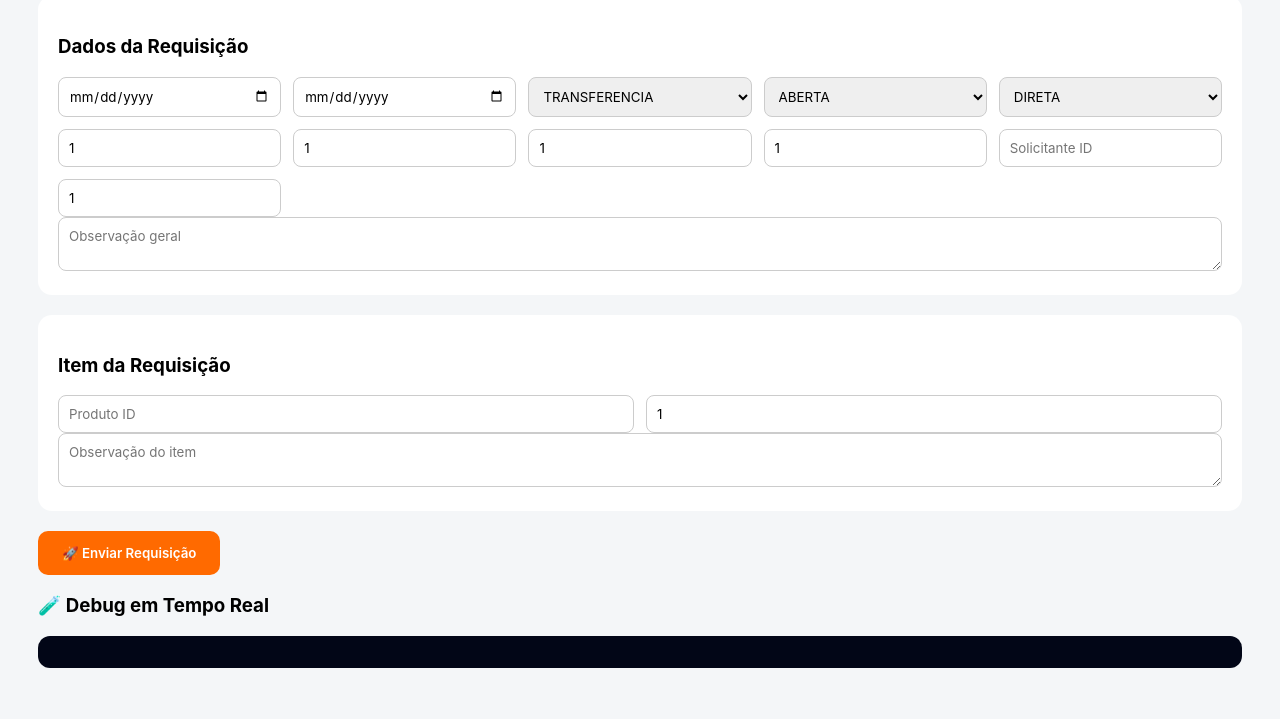
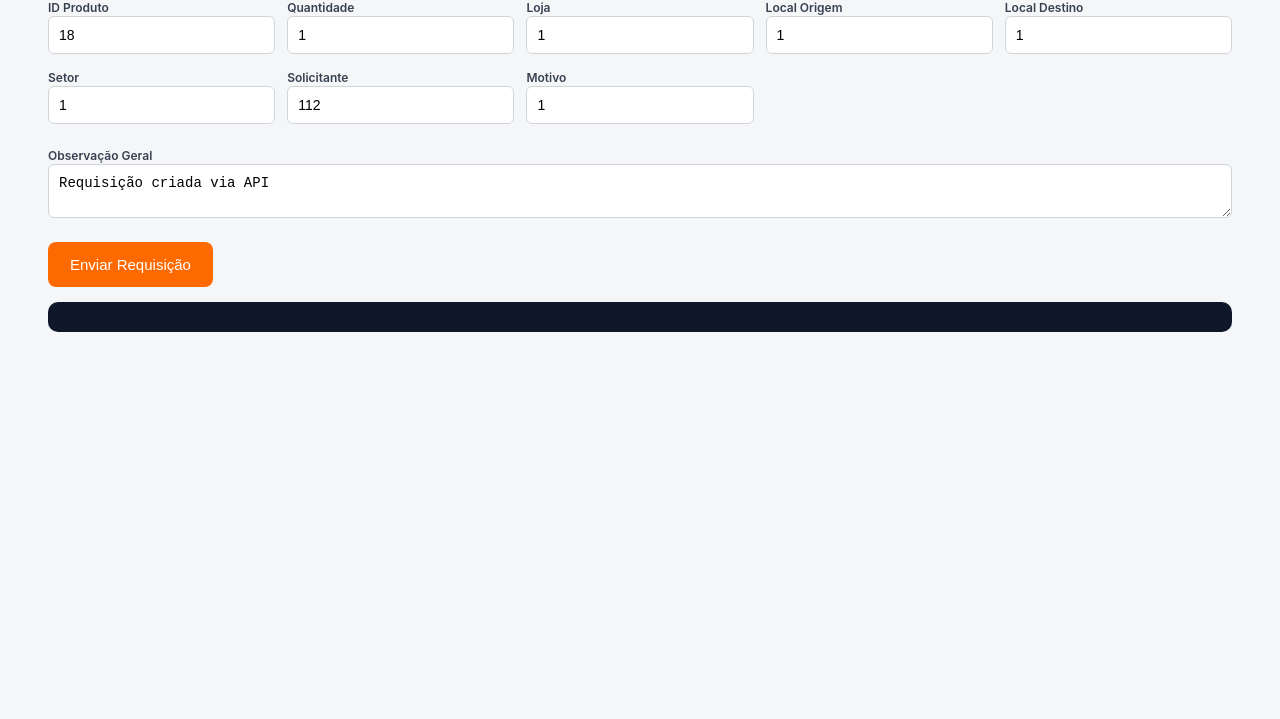
Before and after one commit to tvclena/novarequisicao, a plain HTML site: page index-requisicao.html in a window 1280 px wide. Shown: the part 122-841 px from the top of the page. After the commit the page ends 800 px from the top, so only its background shows below. Drawn offline with Linux system fonts and the light colour scheme.

Commit message:
Update index-requisicao.html

```diff
--- a/index-requisicao.html
+++ b/index-requisicao.html
@@ -2,176 +2,175 @@
 <html lang="pt-BR">
 <head>
 <meta charset="UTF-8">
-<title>📦 Requisição de Mercadoria (Debug Total)</title>
+<title>Requisição de Mercadoria - Debug Total</title>
 
 <style>
-* { box-sizing: border-box; font-family: Inter, Arial }
-body { background:#f4f6f8; padding:30px }
-h1 { margin-bottom:20px }
+* { box-sizing: border-box }
+body {
+  font-family: Inter, Arial, sans-serif;
+  background: #f4f6f8;
+  padding: 40px;
+  color: #111;
+}
+h1 { margin-bottom: 10px }
 
 .grid {
-  display:grid;
-  grid-template-columns: repeat(auto-fit, minmax(220px, 1fr));
-  gap:12px;
+  display: grid;
+  grid-template-columns: repeat(auto-fit,minmax(220px,1fr));
+  gap: 12px;
+  margin-bottom: 20px;
 }
 
 input, select, textarea {
-  padding:10px;
-  border-radius:8px;
-  border:1px solid #ccc;
-  width:100%;
+  padding: 10px;
+  width: 100%;
+  border-radius: 6px;
+  border: 1px solid #d1d5db;
+  font-size: 14px;
 }
 
-textarea { resize:vertical }
+textarea { resize: vertical }
 
 button {
-  background:#ff6a00;
-  color:#fff;
-  border:none;
-  padding:14px 24px;
-  border-radius:10px;
-  font-weight:600;
-  cursor:pointer;
-  margin-top:20px;
+  padding: 14px 22px;
+  background: #ff6a00;
+  color: #fff;
+  border: none;
+  border-radius: 8px;
+  font-size: 15px;
+  cursor: pointer;
+}
+button:hover { opacity: .9 }
+
+pre {
+  background: #0f172a;
+  color: #e5e7eb;
+  padding: 15px;
+  border-radius: 10px;
+  overflow: auto;
+  font-size: 13px;
+  margin-top: 15px;
 }
 
-button:hover { opacity:.9 }
-
 .card {
-  background:#fff;
-  padding:20px;
-  border-radius:14px;
-  margin-top:20px;
-}
-
-pre {
-  background:#020617;
-  color:#e5e7eb;
-  padding:16px;
-  border-radius:12px;
-  overflow:auto;
-  font-size:13px;
+  background: #fff;
+  padding: 20px;
+  border-radius: 14px;
+  margin-top: 25px;
 }
 
 .error {
-  background:#fee2e2;
-  color:#991b1b;
-  padding:14px;
-  border-radius:10px;
-  margin-top:15px;
+  background: #fee2e2;
+  color: #991b1b;
+  padding: 12px;
+  border-radius: 8px;
+  margin-top: 15px;
 }
-
 .success {
-  background:#dcfce7;
-  color:#166534;
-  padding:14px;
-  border-radius:10px;
-  margin-top:15px;
+  background: #dcfce7;
+  color: #166534;
+  padding: 12px;
+  border-radius: 8px;
+  margin-top: 15px;
+}
+label {
+  font-size: 12px;
+  font-weight: 600;
+  color: #374151;
 }
 </style>
 </head>
 
 <body>
 
-<h1>📦 Requisição de Mercadoria — Debug Total</h1>
+<h1>📦 Requisição de Mercadoria (Debug Total)</h1>
 
-<div class="card">
-  <h3>Dados da Requisição</h3>
-
-  <div class="grid">
-    <input id="dataTransferencia" type="date">
-    <input id="dataRecebimento" type="date">
-
-    <select id="tipo">
-      <option value="TRANSFERENCIA">TRANSFERENCIA</option>
-      <option value="CONSUMO">CONSUMO</option>
-    </select>
-
-    <select id="status">
-      <option value="ABERTA">ABERTA</option>
-      <option value="RECEBIDA">RECEBIDA</option>
-    </select>
-
-    <select id="modelo">
-      <option value="DIRETA">DIRETA</option>
-    </select>
-
-    <input id="lojaId" type="number" value="1" placeholder="Loja ID">
-    <input id="localOrigemId" type="number" value="1" placeholder="Local Origem ID">
-    <input id="localDestinoId" type="number" value="1" placeholder="Local Destino ID">
-    <input id="setorId" type="number" value="1" placeholder="Setor ID">
-    <input id="solicitanteId" type="number" placeholder="Solicitante ID">
-    <input id="motivoRequisicaoId" type="number" value="1" placeholder="Motivo ID">
+<div class="grid">
+  <div>
+    <label>ID Produto</label>
+    <input id="produtoId" type="number" value="18">
   </div>
-
-  <textarea id="observacaoGeral" placeholder="Observação geral"></textarea>
+  <div>
+    <label>Quantidade</label>
+    <input id="quantidade" type="number" value="1">
+  </div>
+  <div>
+    <label>Loja</label>
+    <input id="lojaId" type="number" value="1">
+  </div>
+  <div>
+    <label>Local Origem</label>
+    <input id="localOrigemId" type="number" value="1">
+  </div>
+  <div>
+    <label>Local Destino</label>
+    <input id="localDestinoId" type="number" value="1">
+  </div>
+  <div>
+    <label>Setor</label>
+    <input id="setorId" type="number" value="1">
+  </div>
+  <div>
+    <label>Solicitante</label>
+    <input id="solicitanteId" type="number" value="112">
+  </div>
+  <div>
+    <label>Motivo</label>
+    <input id="motivoId" type="number" value="1">
+  </div>
 </div>
 
-<div class="card">
-  <h3>Item da Requisição</h3>
+<label>Observação Geral</label>
+<textarea id="obsGeral">Requisição criada via API</textarea>
 
-  <div class="grid">
-    <input id="produtoId" type="number" placeholder="Produto ID">
-    <input id="quantidade" type="number" step="0.001" value="1">
-  </div>
-
-  <textarea id="observacaoItem" placeholder="Observação do item"></textarea>
-</div>
-
-<button onclick="enviar()">🚀 Enviar Requisição</button>
+<br><br>
+<button onclick="enviar()">Enviar Requisição</button>
 
 <div id="msg"></div>
-
-<h3>🧪 Debug em Tempo Real</h3>
 <pre id="debug"></pre>
 
 <script>
-const debug = document.getElementById("debug");
-const msg = document.getElementById("msg");
-
-function log(text) {
-  debug.textContent += text + "\n";
-}
-
 async function enviar() {
+  const debug = document.getElementById("debug");
+  const msg = document.getElementById("msg");
   debug.textContent = "";
   msg.innerHTML = "";
 
   try {
-    log("🔐 OBTENDO TOKEN...");
+    debug.textContent += "🔐 OBTENDO TOKEN...\n";
 
     const authResp = await fetch("/api/auth");
     const authText = await authResp.text();
-    log("AUTH RAW:");
-    log(authText + "\n");
+
+    debug.textContent += "AUTH RAW:\n" + authText + "\n\n";
 
     const auth = JSON.parse(authText);
     const token = auth.accessToken;
 
     if (!token) throw new Error("Token não retornado");
 
-    log("TOKEN OK:");
-    log(token + "\n");
+    debug.textContent += "TOKEN OK:\n" + token + "\n\n";
 
     const body = {
-      dataTransferencia: document.getElementById("dataTransferencia").value,
-      dataRecebimento: document.getElementById("dataRecebimento").value,
-      tipo: document.getElementById("tipo").value,
-      status: document.getElementById("status").value,
-      modelo: document.getElementById("modelo").value,
-      lojaId: Number(document.getElementById("lojaId").value),
-      localOrigemId: Number(document.getElementById("localOrigemId").value),
-      localDestinoId: Number(document.getElementById("localDestinoId").value),
-      setorId: Number(document.getElementById("setorId").value),
-      solicitanteId: Number(document.getElementById("solicitanteId").value),
-      motivoRequisicaoId: Number(document.getElementById("motivoRequisicaoId").value),
-      observacaoGeral: document.getElementById("observacaoGeral").value,
+      dataTransferencia: new Date().toISOString().slice(0,10),
+      dataRecebimento: new Date().toISOString().slice(0,10),
+      tipo: "REQUISICAO",
+      status: "EMITIDA",
+      modelo: "REQUISICAO",
+      lojaId: Number(lojaId.value),
+      localOrigemId: Number(localOrigemId.value),
+      localDestinoId: Number(localDestinoId.value),
+      setorId: Number(setorId.value),
+      solicitanteId: Number(solicitanteId.value),
+      motivoRequisicaoId: Number(motivoId.value),
+      observacaoGeral: obsGeral.value,
       total: 0,
       itens: [
         {
-          produtoId: Number(document.getElementById("produtoId").value),
-          quantidadeTransferida: Number(document.getElementById("quantidade").value),
-          observacao: document.getElementById("observacaoItem").value,
+          id: 0,
+          produtoId: Number(produtoId.value),
+          quantidade: Number(quantidade.value),
+          observacao: "Item requisitado",
           custoMedio: 0,
           custo: 0,
           custoReposicao: 0,
@@ -180,34 +179,29 @@ async function enviar() {
       ]
     };
 
-    log("BODY ENVIADO:");
-    log(JSON.stringify(body, null, 2) + "\n");
+    debug.textContent += "BODY ENVIADO:\n" + JSON.stringify(body, null, 2) + "\n\n";
 
     const resp = await fetch("/api/requisicao", {
       method: "POST",
       headers: {
-        "Authorization": token,
-        "Content-Type": "application/json"
+        "Content-Type": "application/json",
+        "Authorization": token
       },
       body: JSON.stringify(body)
     });
 
     const text = await resp.text();
 
-    log("STATUS: " + resp.status);
-    log("RAW:");
-    log(text);
+    debug.textContent += "STATUS: " + resp.status + "\n";
+    debug.textContent += "RAW:\n" + text + "\n";
 
-    if (!resp.ok) {
-      throw new Error("Erro ao enviar requisição");
-    }
+    if (!resp.ok) throw new Error("Erro ao enviar requisição");
 
     msg.innerHTML = `<div class="success">✅ Requisição enviada com sucesso</div>`;
 
-  } catch (e) {
-    msg.innerHTML = `<div class="error">❌ ${e.message}</div>`;
-    log("\nERRO:");
-    log(e.message);
+  } catch (err) {
+    msg.innerHTML = `<div class="error">❌ ${err.message}</div>`;
+    debug.textContent += "\nERRO:\n" + err.message;
   }
 }
 </script>
```
